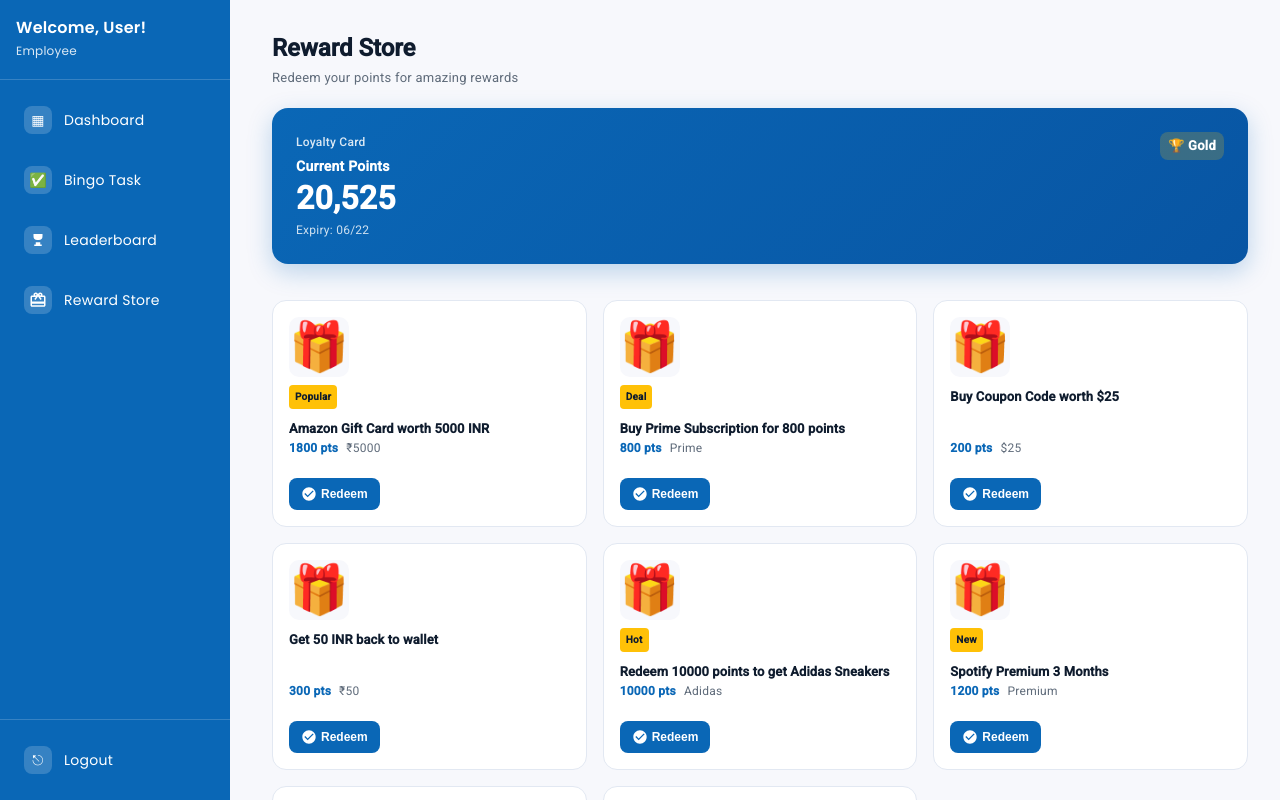
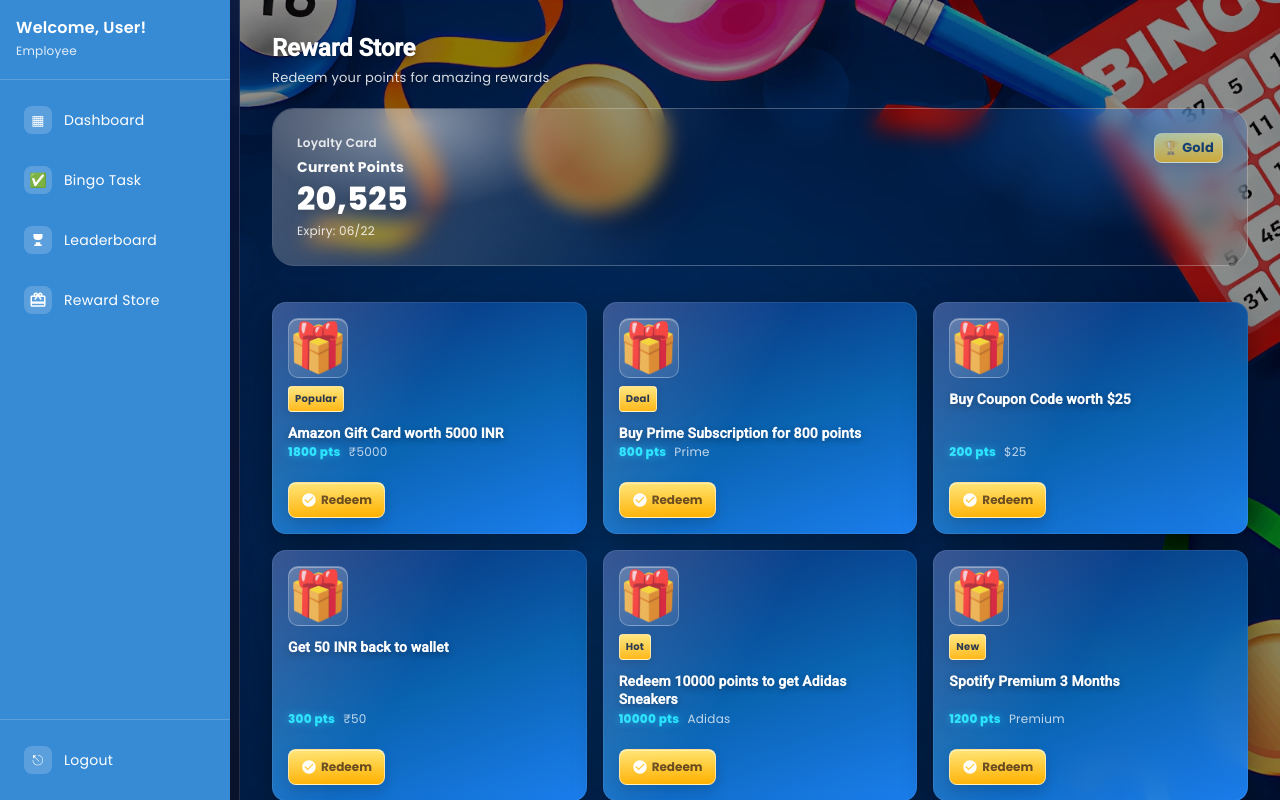
Before and after one commit to olibar015/Hackathon, an Angular app: page /admin/reward-store in a window 1280 px wide. Shown: the top 800 px of the page. Built offline with nearby package versions, Linux system fonts and the light colour scheme.

Commit message:
Changed User Dashboard and Reward Store UI

```diff
--- a/src/app/pages/bingo-task/bingo-task.component.ts
+++ b/src/app/pages/bingo-task/bingo-task.component.ts
@@ -20,7 +20,7 @@ export interface BingoTask {
 })
 export class BingoTaskComponent {
   readonly tasks: BingoTask[] = [
-    { id: 1, name: 'Complete 5 exercises', points: 50, status: 'completed' },
+    { id: 1, name: 'Complete Training (Any IT Skill)', points: 50, status: 'completed' },
     { id: 2, name: 'Read for 30 min', points: 40, status: 'available' },
     { id: 3, name: 'Meditate 10 min', points: 30, status: 'available' },
     { id: 4, name: 'Drink 8 glasses', points: 20, status: 'available' },
--- a/src/app/pages/participant-board/participant-board.component.scss
+++ b/src/app/pages/participant-board/participant-board.component.scss
@@ -8,41 +8,79 @@ h4 {
   font-family: 'Poppins', sans-serif;
 }
 
+h2 {
+   color: #fff;
+  font-weight: 800;
+  font-size: 20px;
+  margin: 0 0 16px 0;
+}
+
 /* ===== LAYOUT ===== */
 .layout {
   display: flex;
   min-height: 100vh;
-  background: #f6f7f9;
+  background: url('/assets/bingo-bg.jpg') center / cover no-repeat;
+  position: relative;
+}
+
+.layout::before {
+  content: '';
+  position: fixed;
+  inset: 0;
+  background: rgba(0, 0, 0, 0.12);
+  pointer-events: none;
 }
 
 /* ===== MAIN CONTENT ===== */
 .board-container {
   flex: 1;
   padding: 32px;
-  background: #f6f7f9;
   min-height: 100vh;
   overflow-y: auto;
+  position: relative;
+  z-index: 1;
 }
 
 /* ===== PAGE HEADER ===== */
 .title {
   text-align: center;
   margin-bottom: 4px;
+  font-weight: 800;
+  letter-spacing: 1px;
+  font-size: 28px;
+  color: #fff;
+  text-shadow: 0 3px 8px rgba(0, 0, 0, 0.35), 0 1px 0 rgba(0, 0, 0, 0.25);
 }
 
 .subtitle {
   text-align: center;
-  color: #666;
+  color: rgba(255, 255, 255, 0.9);
   margin-bottom: 28px;
+  text-shadow: 0 2px 4px rgba(0, 0, 0, 0.2);
 }
 
 /* ===== CARD BASE ===== */
 .card {
-  background: #ffffff;
-  border-radius: 14px;
+  border-radius: 22px;
   padding: 24px;
   margin-bottom: 24px;
-  box-shadow: 0 4px 10px rgba(0, 0, 0, 0.06);
+  color: #ffe836;
+  background: linear-gradient(180deg, var(--panel), var(--panel-2));
+	box-shadow: 0 18px 60px rgba(0, 0, 0, 0.35), 0 0 0 1px rgba(255, 255, 255, 0.06) inset;
+  box-shadow:
+    0 24px 60px rgba(0, 0, 0, 0.22),
+    inset 0 1px 0 rgba(255, 255, 255, 0.6);
+  position: relative;
+  overflow: hidden;
+  backdrop-filter: blur(10px);
+  transition: transform 0.2s ease, box-shadow 0.2s ease;
+}
+
+.card:hover {
+  transform: translateY(-2px);
+  box-shadow:
+    0 28px 70px rgba(0, 0, 0, 0.28),
+    inset 0 1px 0 rgba(255, 255, 255, 0.6);
 }
 
 /* ===== USER CARD ===== */
@@ -61,18 +99,24 @@ h4 {
 
 .user-left h3 {
   margin-bottom: 4px;
+  color: white;
+  font-weight: 800;
+  font-size: 24px;
 }
 
 /* Level badge */
 .level-badge {
   font-family: 'Poppins', sans-serif;
   display: inline-block;
-  background: #1e88e5;
-  color: white;
+ background: linear-gradient(180deg, #ffe36e, #ffb100);
+  color: rgb(80, 80, 80);
   padding: 6px 14px;
   border-radius: 20px;
   font-size: 14px;
+  font-weight: 800;
   margin-top: 6px;
+  border: 1px solid rgba(255, 255, 255, 0.55);
+  box-shadow: 0 10px 18px rgba(0, 0, 0, 0.15), inset 0 1px 0 rgba(255, 255, 255, 0.4);
 }
 
 /* ===== XP PROGRESS ===== */
@@ -86,22 +130,26 @@ h4 {
   display: flex;
   justify-content: space-between;
   font-size: 13px;
-  color: #444;
+  color: white;
+  font-weight: 600;
   margin-bottom: 6px;
 }
 
 .progress-bar {
-  height: 12px;
-  background: #e5e7eb;
+  height: 14px;
+  background: rgba(229, 231, 235, 0.4);
   border-radius: 10px;
   overflow: hidden;
+  border: 1px solid rgba(255, 255, 255, 0.3);
+  box-shadow: inset 0 2px 4px rgba(0, 0, 0, 0.1);
 }
 
 .progress-fill {
   height: 100%;
-  background: linear-gradient(90deg, #1e88e5, #42a5f5);
+  background: linear-gradient(180deg, #ffe36e, #ffb100);
   border-radius: 10px;
   transition: width 0.3s ease;
+  box-shadow: 0 0 10px rgba(30, 226, 255, 0.5);
 }
 
 /* ===== STATS ===== */
@@ -115,14 +163,28 @@ h4 {
   display: flex;
   align-items: center;
   gap: 12px;
-  background: #f8fafc;
+  background: linear-gradient(180deg, #ffe36e, #ffb100);
   padding: 16px 18px;
   border-radius: 12px;
   min-width: 150px;
+  border: 1px solid rgba(255, 255, 255, 0.35);
+  box-shadow:
+    0 8px 18px rgba(0, 0, 0, 0.12),
+    inset 0 1px 0 rgba(255, 255, 255, 0.5);
+  transition: transform 0.2s ease, box-shadow 0.2s ease;
+  backdrop-filter: blur(10px);
+}
+
+.stat-box:hover {
+  transform: translateY(-2px);
+  box-shadow:
+    0 12px 24px rgba(0, 0, 0, 0.18),
+    inset 0 1px 0 rgba(255, 255, 255, 0.5);
 }
 
 .stat-box.streak {
-  background: #fff3e0;
+   background: linear-gradient(180deg, #ffe36e, #ffb100);
+  border: 1px solid rgba(255, 193, 7, 0.35);
 }
 
 .stat-content {
@@ -133,13 +195,15 @@ h4 {
 .stat-label {
   font-family: 'Poppins', sans-serif;
   font-size: 12px;
-  color: #666;
+  color: rgb(80, 80, 80);
+  font-weight: 500;
 }
 
 .stat-value {
   font-family: 'Poppins', sans-serif;
   font-size: 18px;
-  font-weight: 600;
+  font-weight: 800;
+  color: rgb(80, 80, 80);
 }
 
 /* ===== STREAK CARDS ===== */
@@ -147,6 +211,7 @@ h4 {
   display: flex;
   gap: 16px;
   margin: 18px 0;
+  color: white;
 }
 
 .streak-card {
@@ -154,33 +219,66 @@ h4 {
   display: flex;
   gap: 14px;
   padding: 18px;
+  color: white;
   border-radius: 14px;
+  border: 1px solid rgba(255, 255, 255, 0.35);
+  box-shadow:
+    0 8px 18px rgba(0, 0, 0, 0.12),
+    inset 0 1px 0 rgba(255, 255, 255, 0.5);
+  transition: transform 0.2s ease, box-shadow 0.2s ease;
+  backdrop-filter: blur(10px);
+}
+
+.streak-card:hover {
+  transform: translateY(-2px);
+  box-shadow:
+    0 12px 24px rgba(0, 0, 0, 0.18),
+    inset 0 1px 0 rgba(255, 255, 255, 0.5);
 }
 
 .streak-card.current {
-  background: #fff3e0;
+  background: rgba(255, 243, 224, 0.35);
 }
 
 .streak-card.best {
-  background: #e3f2fd;
+  background: rgba(227, 242, 253, 0.35);
 }
 
 .big {
   font-family: 'Poppins', sans-serif;
   font-size: 32px;
-  font-weight: bold;
+  font-weight: 800;
+  color: #fff;
+}
+
+.streak-card h4 {
+  color: #fff;
+  font-weight: 700;
+  font-size: 14px;
+  margin: 0 0 4px 0;
+}
+
+.streak-card span {
+  color: #fff;
+  font-size: 12px;
 }
 
 /* ===== ACHIEVEMENTS ===== */
 .section-title {
   margin: 22px 0 12px;
+  color: #fff;
+  font-weight: 700;
 }
 
 .achievement-box {
-  background: #ffffff;
+  background: rgba(255, 255, 255, 0.25);
   border-radius: 14px;
   padding: 16px;
-  border: 1px solid #e0e0e0;
+  border: 1px solid rgba(255, 255, 255, 0.35);
+  box-shadow:
+    0 8px 18px rgba(0, 0, 0, 0.12),
+    inset 0 1px 0 rgba(255, 255, 255, 0.5);
+  backdrop-filter: blur(10px);
 }
 
 .achievement {
@@ -189,8 +287,26 @@ h4 {
   padding: 14px;
   border-radius: 10px;
   margin-bottom: 10px;
-  background: #f1f3f6;
+  background: rgba(255, 255, 255, 0.3);
   opacity: 0.6;
+  transition: all 0.2s ease;
+  border: 1px solid rgba(20, 40, 80, 0.1);
+}
+
+.achievement strong {
+  color: rgb(80, 80, 80);
+  font-weight: 700;
+}
+
+.achievement p {
+  color: #474747;
+  font-size: 13px;
+  margin: 2px 0 0 0;
+}
+
+.achievement:hover {
+  transform: translateX(4px);
+  background: rgba(255, 255, 255, 0.4);
 }
 
 .achievement:last-child {
@@ -198,9 +314,16 @@ h4 {
 }
 
 .achievement.completed {
-  background: #0d5bb5;
+  background: linear-gradient(180deg, #1ee2ff 0%, #2a7bff 100%);
   color: white;
   opacity: 1;
+  border: 1px solid rgba(255, 255, 255, 0.55);
+  box-shadow: 0 10px 18px rgba(0, 0, 0, 0.15);
+}
+
+.achievement.completed:hover {
+  transform: translateY(-2px) translateX(4px);
+  box-shadow: 0 14px 24px rgba(0, 0, 0, 0.2);
 }
 
 /* ===== RESPONSIVE ===== */
--- a/src/app/pages/redemption-store/redemption-store.component.scss
+++ b/src/app/pages/redemption-store/redemption-store.component.scss
@@ -1,12 +1,34 @@
+@import url('https://fonts.googleapis.com/css2?family=Poppins:wght@400;500;600;700;800&display=swap');
+
+:root {
+  --panel: rgba(10, 18, 40, .62);
+  --panel-2: rgba(10, 18, 40, .42);
+  --card-a: #0b4ea8;
+  --card-b: #0a67b6;
+  --card-c: #1e88ff;
+  --card-stroke: rgba(255, 255, 255, 0.18);
+  --card-glow: rgba(30, 136, 255, 0.45);
+}
+
 * {
   box-sizing: border-box;
+  font-family: 'Poppins', sans-serif;
 }
 
 .reward-page {
   min-height: 100vh;
-  background: #f7f8fc;
+  background: url('/assets/bingo-bg.jpg') center / cover no-repeat;
   display: flex;
-  color: #0f1c2e;
+  color: rgba(255, 255, 255, 0.95);
+  position: relative;
+}
+
+.reward-page::before {
+  content: '';
+  position: fixed;
+  inset: 0;
+  background: rgba(0, 0, 0, 0.45);
+  pointer-events: none;
 }
 
 .sidebar-panel {
@@ -18,7 +40,10 @@
   transform: translateX(-110%);
   transition: transform 0.2s ease;
   z-index: 30;
-  box-shadow: 0 16px 40px rgba(20, 40, 80, 0.2);
+  background: linear-gradient(180deg, rgba(8, 22, 60, 0.95), rgba(10, 18, 40, 0.88));
+  border-right: 1px solid rgba(255, 255, 255, 0.12);
+  box-shadow: 0 18px 50px rgba(0, 0, 0, 0.35);
+  backdrop-filter: blur(10px);
 }
 
 .page-overlay {
@@ -48,6 +73,8 @@
   display: flex;
   flex-direction: column;
   gap: 16px;
+  position: relative;
+  z-index: 1;
 }
 
 .page-header {
@@ -58,13 +85,16 @@
   h1 {
     margin: 0;
     font-size: 24px;
-    font-weight: 700;
+    font-weight: 800;
+    color: #fff;
+    text-shadow: 0 3px 8px rgba(0, 0, 0, 0.35), 0 1px 0 rgba(0, 0, 0, 0.25);
   }
 
   p {
     margin: 4px 0 0;
     font-size: 13px;
-    color: #5f6b7a;
+    color: rgba(255, 255, 255, 0.85);
+    text-shadow: 0 2px 4px rgba(0, 0, 0, 0.2);
   }
 }
 
@@ -72,28 +102,70 @@
   width: 40px;
   height: 40px;
   border-radius: 12px;
-  border: 1px solid #e2e8f2;
-  background: #ffffff;
+  border: 1px solid rgba(255, 255, 255, 0.35);
+  background: rgba(255, 255, 255, 0.25);
   display: grid;
   place-items: center;
   padding: 0;
   flex-shrink: 0;
+  backdrop-filter: blur(10px);
+  box-shadow: 0 8px 18px rgba(0, 0, 0, 0.12), inset 0 1px 0 rgba(255, 255, 255, 0.5);
+  transition: transform 0.2s ease;
+
+  &:hover {
+    transform: translateY(-2px);
+  }
 
   svg {
     width: 20px;
     height: 20px;
-    stroke: #0a67b6;
+    stroke: rgba(255, 255, 255, 0.95);
     stroke-width: 2;
     stroke-linecap: round;
   }
 }
 
 .loyalty-card {
-  background: linear-gradient(135deg, #0a67b6 0%, #0855a3 100%);
-  border-radius: 16px;
+  background: linear-gradient(160deg, var(--card-a) 0%, var(--card-b) 45%, var(--card-c) 100%);
+  border-radius: 22px;
   padding: 20px;
   color: #ffffff;
-  box-shadow: 0 8px 24px rgba(10, 103, 182, 0.25);
+  box-shadow:
+    0 24px 70px rgba(0, 0, 0, 0.45),
+    0 0 26px var(--card-glow),
+    0 0 0 1px var(--card-stroke) inset;
+  backdrop-filter: blur(10px);
+  border: 1px solid rgba(255, 255, 255, 0.28);
+  position: relative;
+  overflow: hidden;
+  transition: transform 0.2s ease, box-shadow 0.2s ease;
+
+  &:hover {
+    transform: translateY(-2px);
+    box-shadow:
+      0 30px 80px rgba(0, 0, 0, 0.5),
+      0 0 34px rgba(30, 136, 255, 0.55),
+      0 0 0 1px var(--card-stroke) inset;
+  }
+}
+
+.loyalty-card::before {
+  content: '';
+  position: absolute;
+  inset: 0;
+  background:
+    radial-gradient(240px 120px at 15% 10%, rgba(255, 255, 255, 0.42), rgba(255, 255, 255, 0) 70%),
+    radial-gradient(320px 180px at 90% 0%, rgba(30, 136, 255, 0.45), rgba(30, 136, 255, 0) 70%);
+  opacity: 1;
+  pointer-events: none;
+}
+
+.loyalty-card::after {
+  content: '';
+  position: absolute;
+  inset: 0;
+  background: linear-gradient(115deg, rgba(255, 255, 255, 0.28) 0%, rgba(255, 255, 255, 0) 45%);
+  pointer-events: none;
 }
 
 .card-top {
@@ -105,34 +177,38 @@
 
 .card-label {
   font-size: 12px;
-  font-weight: 500;
-  opacity: 0.85;
+  font-weight: 600;
+  color: rgba(255, 255, 255, 0.85);
 
   &.secondary {
     font-size: 14px;
-    font-weight: 600;
-    opacity: 1;
+    font-weight: 700;
+    color: rgba(255, 255, 255, 0.98);
     margin-top: 4px;
   }
 }
 
 .gold-badge {
   font-size: 13px;
-  font-weight: 600;
-  background: rgba(255, 193, 7, 0.2);
+  font-weight: 700;
+  background: linear-gradient(180deg, #ffe36e, #ffb100);
+  color: #10223c;
   padding: 4px 8px;
   border-radius: 8px;
+  border: 1px solid rgba(255, 255, 255, 0.55);
+  box-shadow: 0 4px 12px rgba(0, 0, 0, 0.15);
 }
 
 .card-points {
   font-size: 32px;
-  font-weight: 700;
+  font-weight: 800;
   margin-bottom: 12px;
+  text-shadow: 0 2px 8px rgba(0, 0, 0, 0.4);
 }
 
 .card-bottom {
   font-size: 12px;
-  opacity: 0.8;
+  color: rgba(255, 255, 255, 0.85);
 }
 
 .tabs {
@@ -155,8 +231,9 @@
   h2 {
     margin: 0 0 16px;
     font-size: 18px;
-    font-weight: 700;
-    color: #0f1c2e;
+    font-weight: 800;
+    color: rgba(255, 255, 255, 0.95);
+    text-shadow: 0 2px 4px rgba(0, 0, 0, 0.3);
   }
 }
 
@@ -169,25 +246,27 @@
   h2 {
     margin: 0;
     font-size: 18px;
-    font-weight: 700;
-    color: #0f1c2e;
+    font-weight: 800;
+    color: rgba(255, 255, 255, 0.95);
+    text-shadow: 0 2px 4px rgba(0, 0, 0, 0.3);
   }
 }
 
 .create-btn {
   padding: 8px 16px;
-  background: #0a67b6;
+  background: linear-gradient(180deg, #1ee2ff 0%, #2a7bff 100%);
   color: #ffffff;
-  border: none;
+  border: 1px solid rgba(255, 255, 255, 0.55);
   border-radius: 8px;
   font-size: 12px;
-  font-weight: 600;
+  font-weight: 700;
   cursor: pointer;
   display: flex;
   align-items: center;
   gap: 6px;
   white-space: nowrap;
-  transition: background 0.2s ease;
+  transition: all 0.2s ease;
+  box-shadow: 0 8px 18px rgba(0, 0, 0, 0.15), inset 0 1px 0 rgba(255, 255, 255, 0.4);
 
   svg {
     width: 16px;
@@ -196,7 +275,8 @@
   }
 
   &:hover {
-    background: #0855a3;
+    transform: translateY(-2px);
+    box-shadow: 0 12px 24px rgba(0, 0, 0, 0.2), inset 0 1px 0 rgba(255, 255, 255, 0.4);
   }
 }
 
@@ -207,18 +287,31 @@
 }
 
 .reward-card {
-  background: #ffffff;
-  border: 1px solid #e2e8f2;
+  background: linear-gradient(160deg, rgba(8, 45, 120, 0.95) 0%, rgba(10, 103, 182, 0.95) 55%, rgba(30, 136, 255, 0.9) 100%);
+  border: 1px solid var(--card-stroke);
   border-radius: 14px;
   padding: 12px;
   display: flex;
   gap: 12px;
   transition: all 0.2s ease;
+  box-shadow: 0 12px 30px rgba(0, 0, 0, 0.35), 0 0 0 1px rgba(255, 255, 255, 0.08) inset;
+  backdrop-filter: blur(10px);
+  position: relative;
+  overflow: hidden;
 
   &:hover {
-    box-shadow: 0 4px 12px rgba(10, 103, 182, 0.1);
-    border-color: #0a67b6;
+    transform: translateY(-2px);
+    box-shadow: 0 16px 36px rgba(0, 0, 0, 0.45), 0 0 0 1px rgba(255, 255, 255, 0.12) inset;
+    border-color: rgba(30, 226, 255, 0.55);
   }
+}
+
+.reward-card::after {
+  content: '';
+  position: absolute;
+  inset: 0;
+  background: linear-gradient(120deg, rgba(255, 255, 255, 0.2) 0%, rgba(255, 255, 255, 0) 45%);
+  pointer-events: none;
 }
 
 .reward-header {
@@ -235,19 +328,23 @@
   display: flex;
   align-items: center;
   justify-content: center;
-  background: #f7f8fc;
+  background: linear-gradient(160deg, rgba(255, 255, 255, 0.24), rgba(255, 255, 255, 0.08));
   border-radius: 10px;
+  border: 1px solid rgba(255, 255, 255, 0.25);
+  box-shadow: inset 0 1px 0 rgba(255, 255, 255, 0.35);
 }
 
 .reward-badge {
   font-size: 10px;
-  font-weight: 600;
-  background: #ffc107;
-  color: #0f1c2e;
+  font-weight: 700;
+  background: linear-gradient(180deg, #ffe36e, #ffb100);
+  color: #10223c;
   padding: 2px 6px;
   border-radius: 4px;
   text-align: center;
   width: fit-content;
+  border: 1px solid rgba(255, 255, 255, 0.55);
+  box-shadow: 0 2px 8px rgba(0, 0, 0, 0.15);
 }
 
 .reward-body {
@@ -259,10 +356,11 @@
 
 .reward-body h3 {
   margin: 0;
-  font-size: 13px;
-  font-weight: 600;
-  color: #0f1c2e;
+  font-size: 14px;
+  font-weight: 800;
+  color: rgba(255, 255, 255, 0.98);
   line-height: 1.3;
+  text-shadow: 0 2px 6px rgba(0, 0, 0, 0.35);
 }
 
 .reward-meta {
@@ -270,15 +368,17 @@
   gap: 8px;
   align-items: center;
   font-size: 12px;
+  color: rgba(255, 255, 255, 0.85);
 }
 
 .points {
-  font-weight: 700;
-  color: #0a67b6;
+  font-weight: 800;
+  color: #1ee2ff;
+  text-shadow: 0 0 8px rgba(30, 226, 255, 0.5);
 }
 
 .price {
-  color: #5f6b7a;
+  color: rgba(255, 255, 255, 0.75);
 }
 
 .reward-actions {
@@ -289,20 +389,21 @@
 
 .redeem-btn {
   padding: 8px 12px;
-  background: #0a67b6;
-  color: #ffffff;
-  border: none;
+  background: linear-gradient(180deg, #ffe36e, #ffb100);
+  color: #684a1e;
+  border: 1px solid rgba(255, 255, 255, 0.55);
   border-radius: 8px;
   font-size: 12px;
-  font-weight: 600;
+  font-weight: 700;
   cursor: pointer;
   display: flex;
   align-items: center;
   justify-content: center;
   gap: 4px;
   white-space: nowrap;
-  transition: background 0.2s ease;
+  transition: all 0.2s ease;
   flex-shrink: 0;
+  box-shadow: 0 6px 14px rgba(0, 0, 0, 0.15), inset 0 1px 0 rgba(255, 255, 255, 0.4);
 
   svg {
     width: 16px;
@@ -311,19 +412,22 @@
   }
 
   &:hover:not(:disabled) {
-    background: #0855a3;
+    transform: translateY(-2px);
+    box-shadow: 0 8px 18px rgba(0, 0, 0, 0.2), inset 0 1px 0 rgba(255, 255, 255, 0.4);
   }
 
   &:disabled {
-    background: #d1d5db;
+    background: rgba(100, 100, 100, 0.5);
+    border-color: rgba(255, 255, 255, 0.2);
     cursor: not-allowed;
+    box-shadow: none;
   }
 }
 
 .edit-btn,
 .delete-btn {
   padding: 8px 12px;
-  border: none;
+  border: 1px solid rgba(255, 255, 255, 0.55);
   border-radius: 8px;
   cursor: pointer;
   display: flex;
@@ -331,10 +435,11 @@
   justify-content: center;
   gap: 4px;
   font-size: 12px;
-  font-weight: 600;
+  font-weight: 700;
   white-space: nowrap;
   transition: all 0.2s ease;
   flex-shrink: 0;
+  box-shadow: 0 6px 14px rgba(0, 0, 0, 0.15), inset 0 1px 0 rgba(255, 255, 255, 0.4);
 
   svg {
     width: 16px;
@@ -344,20 +449,22 @@
 }
 
 .edit-btn {
-  background: #0a67b6;
+  background: linear-gradient(180deg, #1ee2ff 0%, #2a7bff 100%);
   color: #ffffff;
 
   &:hover {
-    background: #0855a3;
+    transform: translateY(-2px);
+    box-shadow: 0 8px 18px rgba(0, 0, 0, 0.2), inset 0 1px 0 rgba(255, 255, 255, 0.4);
   }
 }
 
 .delete-btn {
-  background: #e74c3c;
+  background: linear-gradient(180deg, #ff6b6b 0%, #e74c3c 100%);
   color: #ffffff;
 
   &:hover {
-    background: #c0392b;
+    transform: translateY(-2px);
+    box-shadow: 0 8px 18px rgba(231, 76, 60, 0.3), inset 0 1px 0 rgba(255, 255, 255, 0.4);
   }
 }
 
@@ -374,11 +481,13 @@
 .empty-state h3 {
   margin: 0 0 12px;
   font-size: 18px;
-  font-weight: 600;
+  font-weight: 700;
+  color: rgba(255, 255, 255, 0.95);
+  text-shadow: 0 2px 4px rgba(0, 0, 0, 0.3);
 }
 
 .empty-state p {
-  color: #5f6b7a;
+  color: rgba(255, 255, 255, 0.75);
   font-size: 13px;
   margin: 0;
 }
@@ -391,12 +500,15 @@
 
   li {
     padding: 10px 16px;
-    background: #ffffff;
+    background: rgba(255, 255, 255, 0.15);
     border-radius: 8px;
     margin-bottom: 8px;
     font-size: 13px;
-    color: #0f1c2e;
-    border-left: 3px solid #0a67b6;
+    color: rgba(255, 255, 255, 0.95);
+    border-left: 3px solid #1ee2ff;
+    border: 1px solid rgba(255, 255, 255, 0.2);
+    box-shadow: 0 4px 12px rgba(0, 0, 0, 0.15);
+    backdrop-filter: blur(10px);
   }
 }
 
--- a/src/app/pages/sidebar/sidebar.component.scss
+++ b/src/app/pages/sidebar/sidebar.component.scss
@@ -223,7 +223,7 @@
     /* ✅ required for sticky */
     height: 100vh;
     /* ✅ fixed height */
-    background: #0a67b6;
+    background: #378bd5;
     color: #fff;
 
     display: flex;
```
